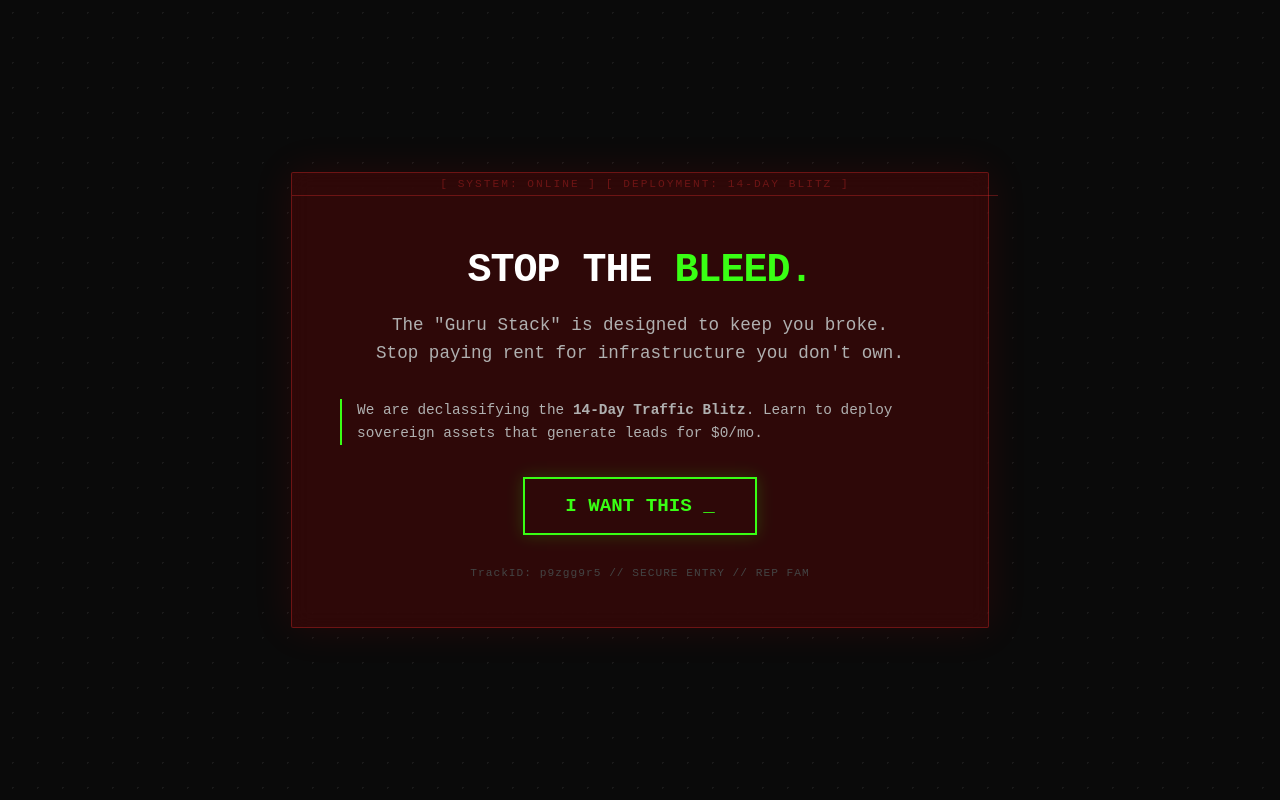
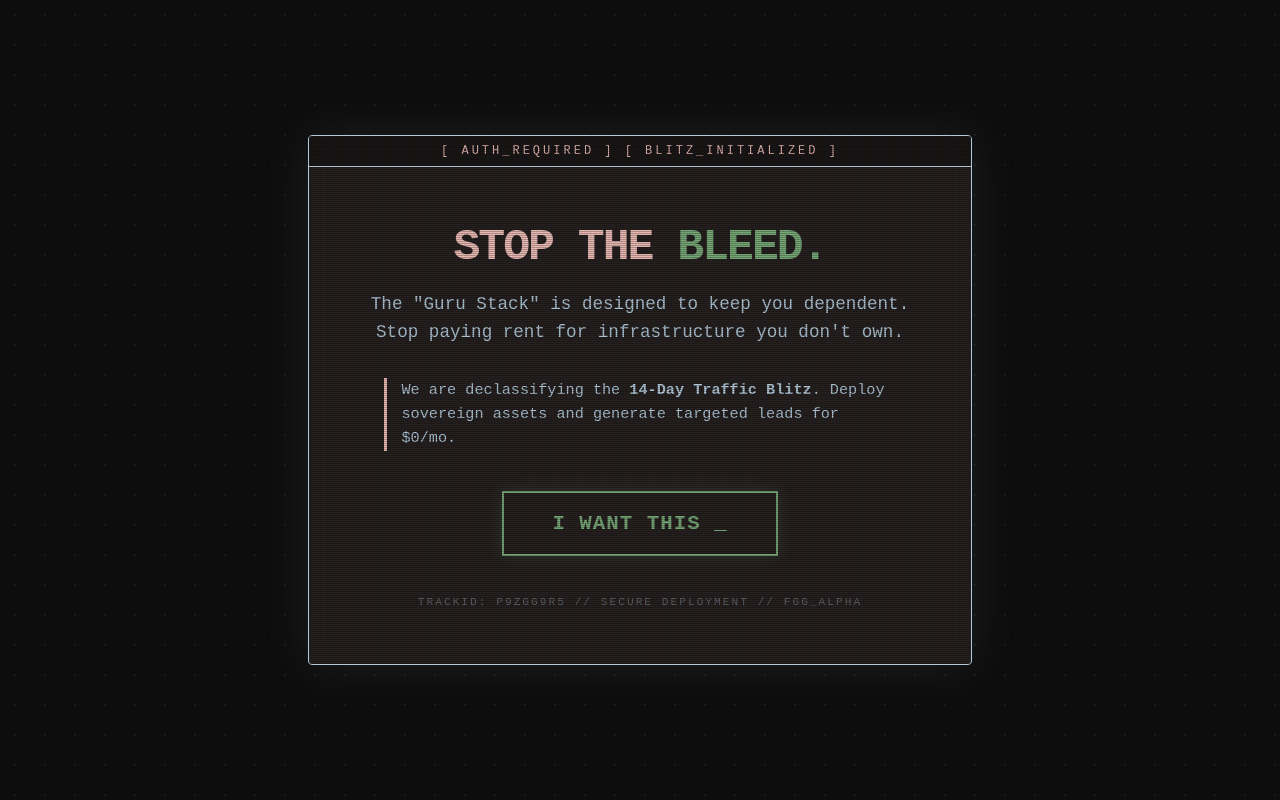
Before and after one commit to ceoboney-create/INDUSTRIAL-SPLASH, a plain HTML site: page index.html in a window 1280 px wide. Drawn offline with Linux system fonts and the light colour scheme.

Commit message:
Update index.html

```diff
--- a/index.html
+++ b/index.html
@@ -3,18 +3,19 @@
 <head>
     <meta charset="UTF-8">
     <meta name="viewport" content="width=device-width, initial-scale=1.0">
-    <title>SYSTEM ACCESS | PROJECT ALPHA</title>
+    <title>SYSTEM ACCESS | FREE GAME GUYS</title>
     <style>
         :root {
-            --neon-green: #39ff14;
-            --glass-red: rgba(255, 0, 0, 0.15);
-            --border-red: rgba(255, 50, 50, 0.3);
-            --dark-bg: #0a0a0a;
+            --benjamin-blue: #b1c9d9;
+            --pink-50: #ebbcb4;
+            --money-green: #77aa77;
+            --dark-bg: #0d0d0d;
+            --glass-pink: rgba(235, 188, 180, 0.1);
         }
 
         body {
             background-color: var(--dark-bg);
-            color: #e0e0e0;
+            color: var(--benjamin-blue);
             font-family: 'Courier New', Courier, monospace;
             display: flex;
             justify-content: center;
@@ -23,18 +24,18 @@
             margin: 0;
             overflow: hidden;
             background-image: radial-gradient(circle, #1a1a1a 1px, transparent 1px);
-            background-size: 25px 25px;
+            background-size: 30px 30px;
         }
 
         .terminal-container {
-            background: var(--glass-red);
-            backdrop-filter: blur(10px);
-            border: 1px solid var(--border-red);
-            padding: 3rem;
-            max-width: 600px;
+            background: var(--glass-pink);
+            backdrop-filter: blur(12px);
+            border: 1px solid var(--benjamin-blue);
+            padding: 3.5rem;
+            max-width: 550px;
             text-align: center;
-            box-shadow: 0 0 40px rgba(255, 0, 0, 0.1);
-            border-radius: 2px;
+            box-shadow: 0 0 50px rgba(177, 201, 217, 0.1);
+            border-radius: 4px;
             position: relative;
         }
 
@@ -43,84 +44,98 @@
             top: 0;
             left: 0;
             width: 100%;
-            font-size: 0.7rem;
-            padding: 5px;
-            color: var(--border-red);
+            font-size: 0.75rem;
+            padding: 8px 0;
+            color: var(--pink-50);
             text-transform: uppercase;
-            letter-spacing: 2px;
-            border-bottom: 1px solid var(--border-red);
+            letter-spacing: 3px;
+            border-bottom: 1px solid var(--benjamin-blue);
+            background: rgba(13, 13, 13, 0.5);
         }
 
         h1 {
-            color: #fff;
-            font-size: 2.5rem;
+            color: var(--pink-50);
+            font-size: 2.8rem;
             margin-bottom: 0.5rem;
             text-transform: uppercase;
-            letter-spacing: -1px;
+            letter-spacing: -2px;
         }
 
-        .highlight {
-            color: var(--neon-green);
+        .highlight-green {
+            color: var(--money-green);
         }
 
         p {
             line-height: 1.6;
             font-size: 1.1rem;
-            color: #b0b0b0;
+            color: var(--benjamin-blue);
             margin-bottom: 2rem;
         }
 
         .cta-button {
             display: inline-block;
             background: transparent;
-            color: var(--neon-green);
-            border: 2px solid var(--neon-green);
-            padding: 1rem 2.5rem;
-            font-size: 1.2rem;
+            color: var(--money-green);
+            border: 2px solid var(--money-green);
+            padding: 1.2rem 3rem;
+            font-size: 1.3rem;
             font-weight: bold;
             text-decoration: none;
             text-transform: uppercase;
-            transition: all 0.3s ease;
-            box-shadow: 0 0 15px rgba(57, 255, 20, 0.2);
+            transition: all 0.4s cubic-bezier(0.175, 0.885, 0.32, 1.275);
+            box-shadow: 0 0 15px rgba(119, 170, 119, 0.2);
             cursor: pointer;
+            letter-spacing: 1px;
         }
 
         .cta-button:hover {
-            background: var(--neon-green);
-            color: #000;
-            box-shadow: 0 0 30px rgba(57, 255, 20, 0.6);
-            transform: scale(1.05);
+            background: var(--money-green);
+            color: #0d0d0d;
+            box-shadow: 0 0 40px rgba(119, 170, 119, 0.7);
+            transform: translateY(-3px);
         }
 
         .footer-id {
-            margin-top: 2rem;
+            margin-top: 2.5rem;
             font-size: 0.7rem;
-            color: #444;
-            letter-spacing: 1px;
+            color: rgba(177, 201, 217, 0.4);
+            letter-spacing: 2px;
+            text-transform: uppercase;
+        }
+
+        /* Scanline effect for that industrial feel */
+        .terminal-container::before {
+            content: " ";
+            position: absolute;
+            top: 0; left: 0; bottom: 0; right: 0;
+            background: linear-gradient(rgba(18, 16, 16, 0) 50%, rgba(0, 0, 0, 0.25) 50%), linear-gradient(90deg, rgba(255, 0, 0, 0.06), rgba(0, 255, 0, 0.02), rgba(0, 0, 255, 0.06));
+            z-index: 2;
+            background-size: 100% 2px, 3px 100%;
+            pointer-events: none;
         }
     </style>
 </head>
 <body>
 
 <div class="terminal-container">
-    <div class="status-bar">[ SYSTEM: ONLINE ] [ DEPLOYMENT: 14-DAY BLITZ ]</div>
+    <div class="status-bar">[ AUTH_REQUIRED ] [ BLITZ_INITIALIZED ]</div>
 
-    <h1>STOP THE <span class="highlight">BLEED.</span></h1>
+    <h1>STOP THE <span class="highlight-green">BLEED.</span></h1>
 
     <p>
-        The "Guru Stack" is designed to keep you broke. <br>
+        The "Guru Stack" is designed to keep you dependent. <br>
         Stop paying rent for infrastructure you don't own.
     </p>
 
-    <p style="font-size: 0.9rem; border-left: 2px solid var(--neon-green); padding-left: 15px; text-align: left;">
+    <p style="font-size: 0.95rem; border-left: 3px solid var(--pink-50); padding-left: 15px; text-align: left; margin: 0 auto 2.5rem auto; width: 90%;">
         We are declassifying the <strong>14-Day Traffic Blitz</strong>.
-        Learn to deploy sovereign assets that generate leads for $0/mo.
+        Deploy sovereign assets and generate targeted leads for $0/mo.
     </p>
 
     <a href="https://llclick.com/r/p9zgg9r5/" class="cta-button">I WANT THIS _</a>
 
     <div class="footer-id">
-        TrackID: p9zgg9r5 // SECURE ENTRY // REP FAM
+        TrackID: p9zgg9r5 // SECURE DEPLOYMENT // FGG_ALPHA
     </div>
 </div>
 
```
